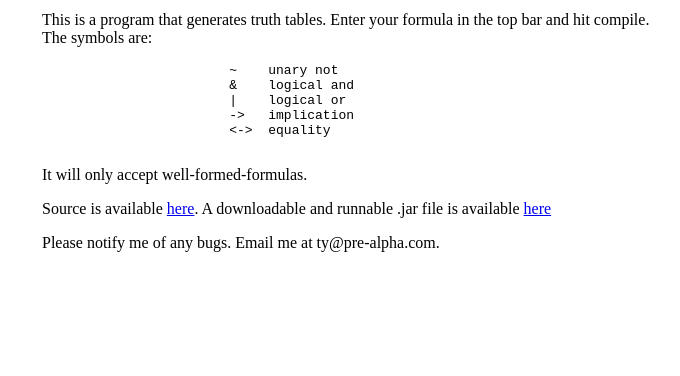
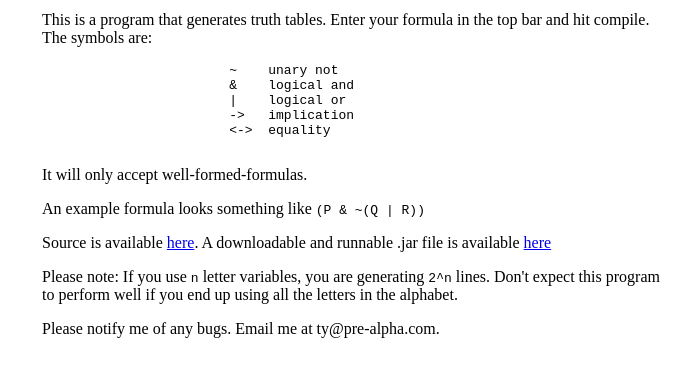
Before and after one commit to TyOverby/LogicEvaluator, a plain HTML site: page index.html in a window 1280 px wide. Shown: the whole page, without its empty margins (600-1280 px from the left). Drawn offline with Linux system fonts and the light colour scheme.

Commit message:
added warning and example formula

```diff
--- a/index.html
+++ b/index.html
@@ -21,8 +21,15 @@
                     It will only accept well-formed-formulas.
                     </p>
                     <p>
+                    An example formula looks something like <code>(P & ~(Q | R))</code>
+                    </p>
+                    <p>
                     Source is available <a href="https://github.com/TyOverby/LogicEvaluator">here</a>.
                     A downloadable and runnable .jar file is available <a href="http://tyoverby.com/LogicEvaluator/logic_parser.jar">here</a>
+                    </p>
+                    <p>
+                        Please note: If you use <code>n</code> letter variables, you are generating <code>2^n</code> lines.
+                        Don't expect this program to perform well if you end up using all the letters in the alphabet.
                     </p>
                     <p>
                     Please notify me of any bugs.
```
